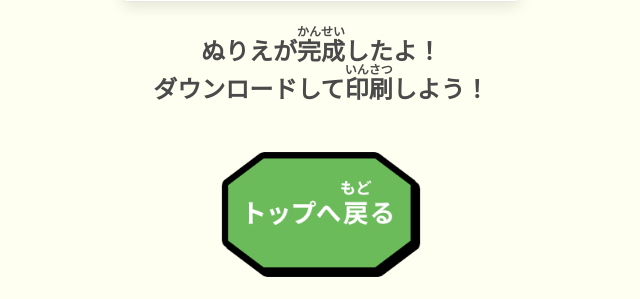
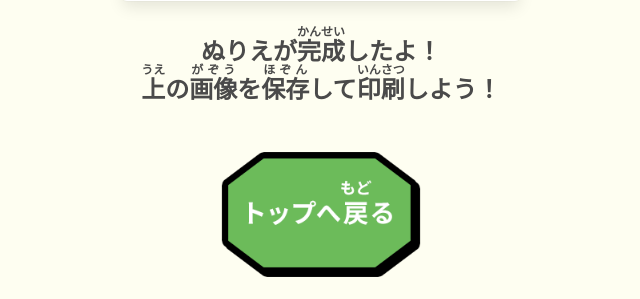
Before and after one commit to hacking-papa/nuricame-web, a Flask app: template templates/result.html in a window 1280 px wide. Shown: the part 258-557 px from the top of the page, without its empty margins (319-959 px from the left). Run offline with Flask 2, Linux system fonts and the light colour scheme; the template is opened without the code that fills it, so the values that code supplies are empty.

Commit message:
:+1: Change text

```diff
--- a/templates/result.html
+++ b/templates/result.html
@@ -29,7 +29,10 @@
       class="has-text-weight-bold is-size-4 is-size-6-mobile line-height-2rem"
     >
       ぬりえが<ruby>完成<rt>かんせい</rt></ruby
-      >したよ！<br />ダウンロードして<ruby>印刷<rt>いんさつ</rt></ruby
+      >したよ！<br /><ruby>上<rt>うえ</rt></ruby
+      >の<ruby>画像<rt>がぞう</rt></ruby
+      >を<ruby>保存<rt>ほぞん</rt></ruby
+      >して<ruby>印刷<rt>いんさつ</rt></ruby
       >しよう！
     </div>
   </div>
@@ -38,7 +41,11 @@
   <div class="container has-text-centered">
     <figure class="container">
       <a href="/">
-        <img src="static/img/103_button2.png" alt="トップへ戻る" id="goto-top" />
+        <img
+          src="static/img/103_button2.png"
+          alt="トップへ戻る"
+          id="goto-top"
+        />
       </a>
     </figure>
   </div>
@@ -55,12 +62,16 @@
       >でシェアして<br />みんなに<ruby>自慢<rt>じまん</rt></ruby
       >しよう！
     </div>
-    <h2
-      class="title has-text-weight-bold is-size-3 is-size-5-mobile margin-bottom-6rem"
-      id="twitter-hash"
+    <a
+      href="https://twitter.com/search?q=%23%E3%81%AC%E3%82%8A%E3%82%AB%E3%83%A1%E3%81%A7%E3%81%AC%E3%82%8A%E3%81%88"
     >
-      ＃ぬりカメでぬりえ
-    </h2>
+      <h2
+        class="title has-text-weight-bold is-size-3 is-size-5-mobile margin-bottom-6rem"
+        id="twitter-hash"
+      >
+        ＃ぬりカメでぬりえ
+      </h2>
+    </a>
   </div>
 </section>
 {% endblock %}
```
Also changed, not shown: templates/index.html (+6 -4 lines).
